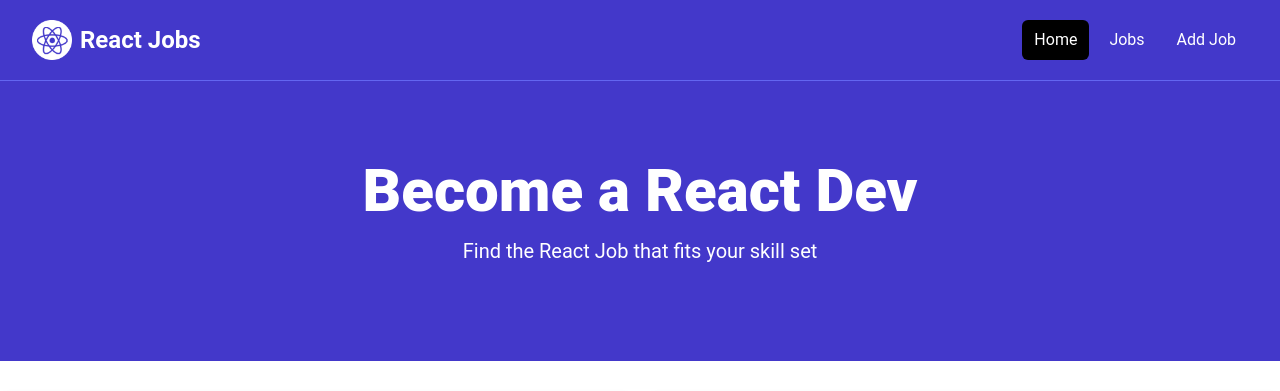
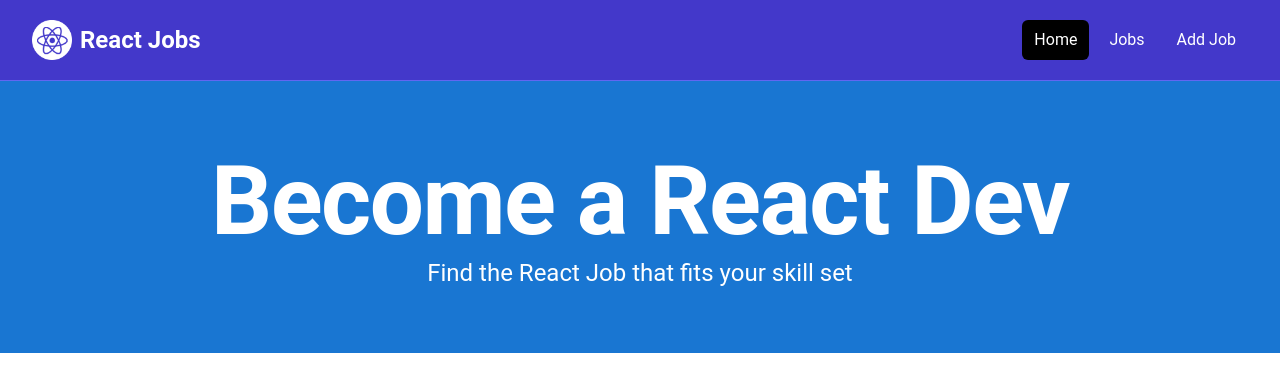
Before and after one commit to AdrianVisan/LearningReactTypescript, a React (Vite) app: page / in a window 1280 px wide. Shown: the top 391 px of the page. Built offline with nearby package versions, Linux system fonts and the light colour scheme; no server answers.

Commit message:
Migrate Hero.tsx to MUI

```diff
--- a/src/components/Hero.tsx
+++ b/src/components/Hero.tsx
@@ -1,3 +1,6 @@
+import Box from '@mui/material/Box';
+import Typography from '@mui/material/Typography';
+
 type HeroProps = { title?: string; subtitle?: string };
 
 function Hero({
@@ -5,16 +8,21 @@ function Hero({
   subtitle = 'Find the React Job that fits your skill set',
 }: HeroProps) {
   return (
-    <section className="bg-indigo-700 py-20 mb-4">
-      <div className="max-w-7xl mx-auto px-4 sm:px-6 lg:px-8 flex flex-col items-center">
-        <div className="text-center">
-          <h1 className="text-4xl font-extrabold text-white sm:text-5xl md:text-6xl">
-            {title}
-          </h1>
-          <p className="my-4 text-xl text-white">{subtitle}</p>
-        </div>
-      </div>
-    </section>
+    <Box
+      paddingTop={8}
+      paddingBottom={8}
+      marginBottom={4}
+      sx={{ backgroundColor: 'primary.main' }}>
+      <Box
+        maxWidth="xl"
+        margin="auto"
+        sx={{ justifyItems: 'center', color: 'primary.contrastText' }}>
+        <Typography variant="h1" sx={{ fontWeight: 'bold' }}>
+          {title}
+        </Typography>
+        <Typography variant="h5">{subtitle}</Typography>
+      </Box>
+    </Box>
   );
 }
 
```
